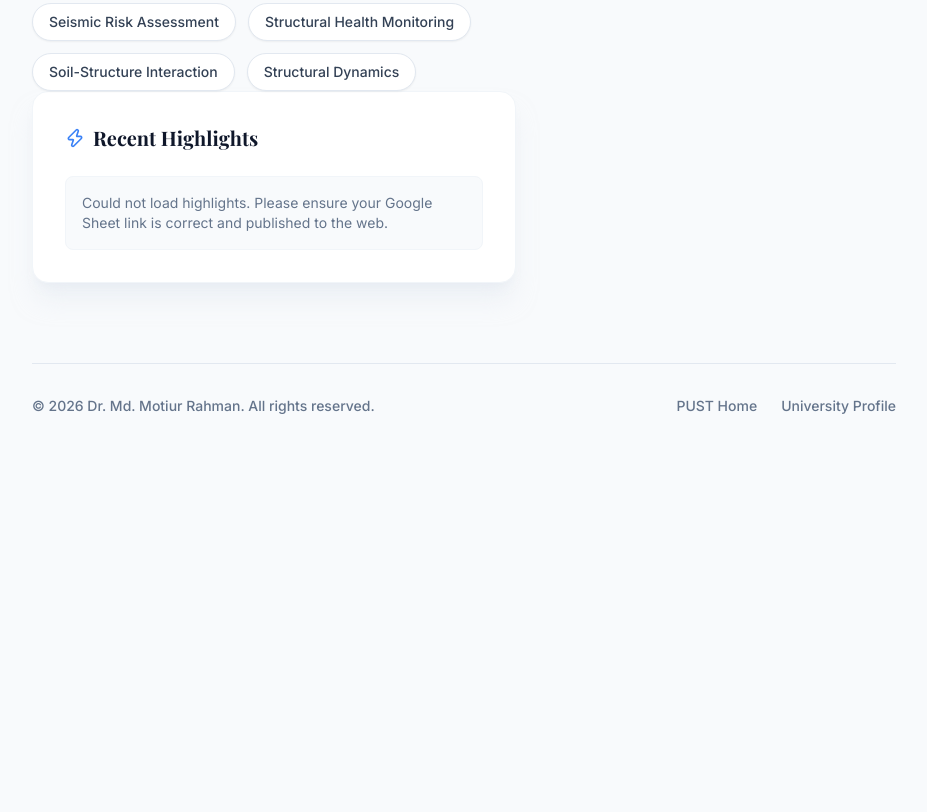
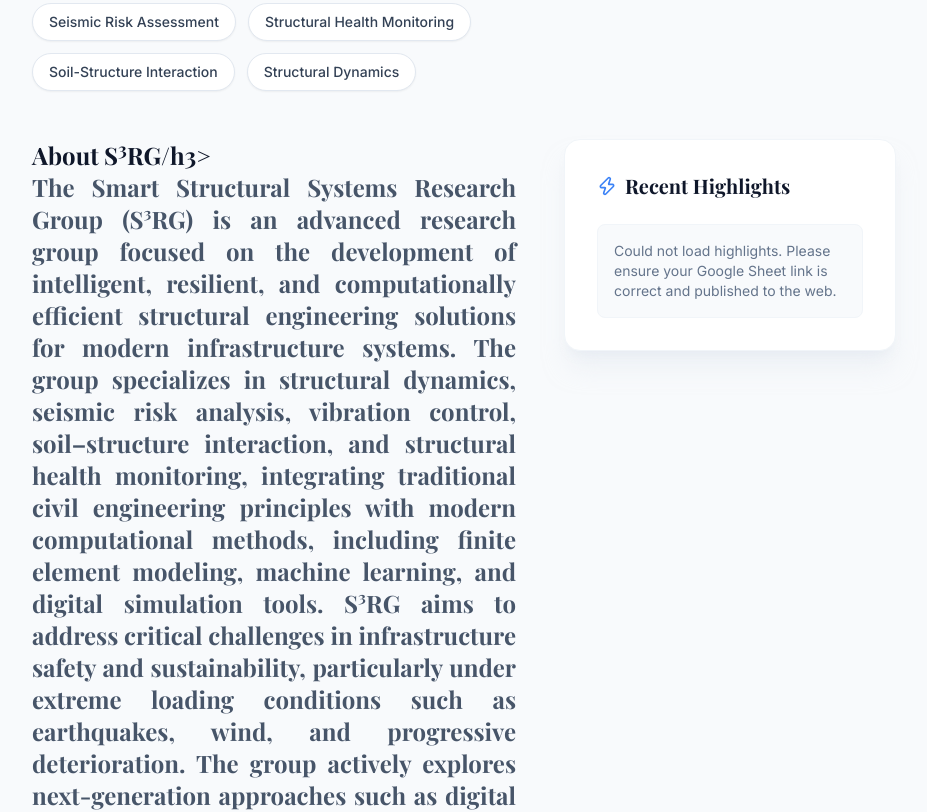
Before and after one commit to dmmr-ce/dmmr-ce.github.io, a plain HTML site: page index.html in a window 1280 px wide. Shown: the part 1115-1927 px from the top of the page, without its empty margins (320-1247 px from the left). Before the commit the page ends 1627 px from the top, so only its background shows below. Drawn offline with nearby package versions, Linux system fonts and the light colour scheme; no server answers; a web font is replaced by a local one.

Commit message:
Update index.html

```diff
--- a/index.html
+++ b/index.html
@@ -178,7 +178,18 @@
                                     <span class="px-4 py-2 bg-white border border-slate-200 shadow-sm text-slate-700 rounded-full text-sm font-medium">Soil-Structure Interaction</span>
                                     <span class="px-4 py-2 bg-white border border-slate-200 shadow-sm text-slate-700 rounded-full text-sm font-medium">Structural Dynamics</span>
                                 </div>
+                            </div>
+                            <!-- About Research Group -->
+                            <div class="lg:col-span-7">
+                                <h3 class="text-2xl font-serif font-bold text-primary mb-6 border-b border-slate-200 pb-4">About S<sup>3</sup>RG/h3>
+                                <div class="prose prose-lg text-slate-600 mb-8">
+                                    <p class="text-justify">
+                                    The Smart Structural Systems Research Group (S³RG) is an advanced research group focused on the development of intelligent, resilient, and computationally efficient structural engineering solutions for modern infrastructure systems. The group specializes in structural dynamics, seismic risk analysis, vibration control, soil–structure interaction, and structural health monitoring, integrating traditional civil engineering principles with modern computational methods, including finite element modeling, machine learning, and digital simulation tools. S³RG aims to address critical challenges in infrastructure safety and sustainability, particularly under extreme loading conditions such as earthquakes, wind, and progressive deterioration. The group actively explores next-generation approaches such as digital twin modeling, smart sensing systems, and data-driven structural analysis.
 
+The research group is committed to producing high-impact scientific publications, fostering international collaboration, and training the next generation of engineers and researchers in advanced structural engineering.
+                                    </p>
+                                </div>
+                            </div>
                             <!-- News Widget -->
                             <div class="lg:col-span-5">
                                 <div class="bg-white rounded-2xl shadow-xl shadow-slate-200/50 p-8 border border-slate-100">
```
